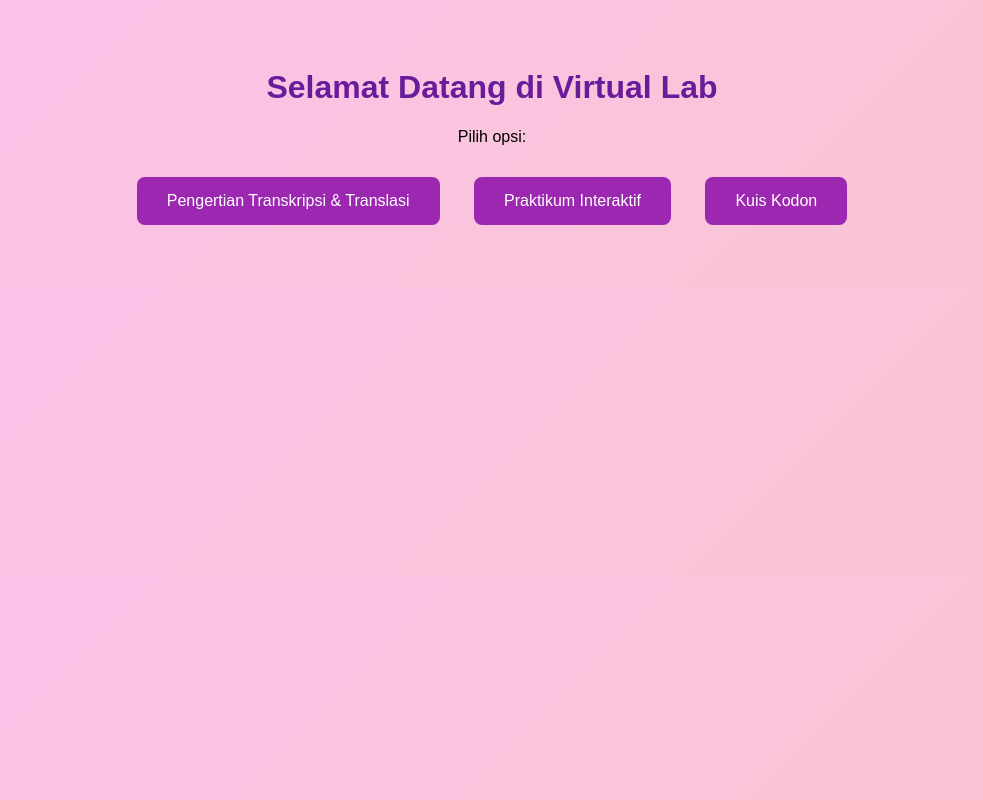
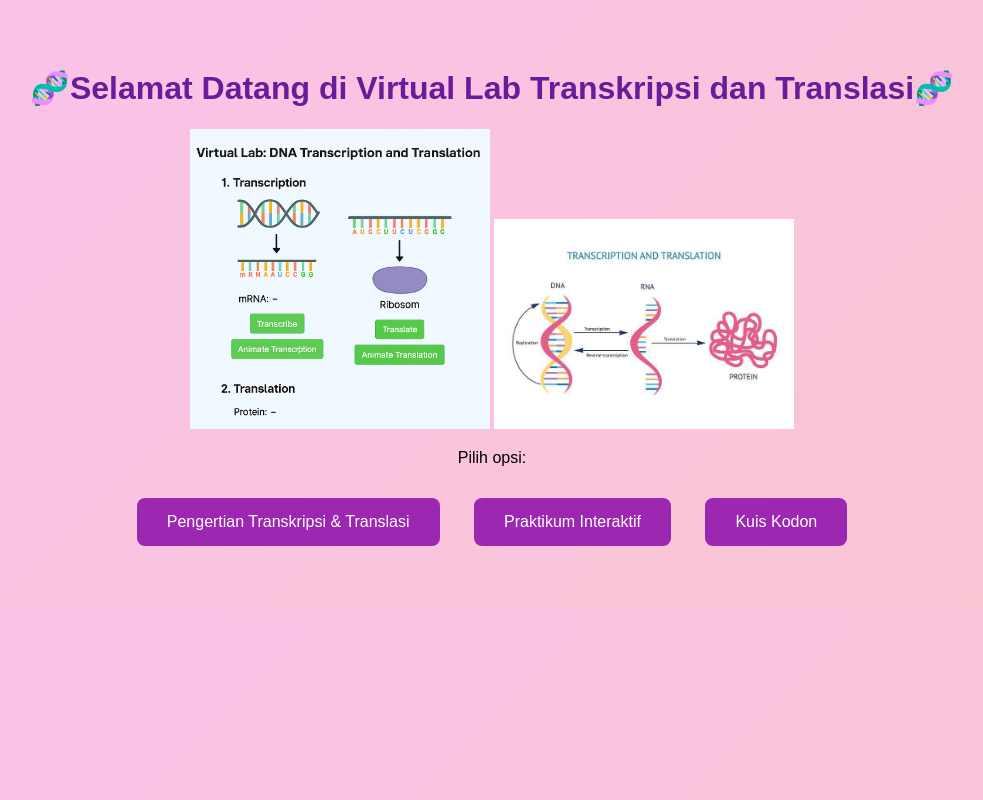
Before and after one commit to astrii08/Virtual-Lab-Transkripsi-dan-Translasi, a plain HTML site: page index.html in a window 1280 px wide. Shown: the whole page, without its empty margins (148-1131 px from the left). Drawn offline with Linux system fonts and the light colour scheme.

Commit message:
Update index.html

```diff
--- a/index.html
+++ b/index.html
@@ -29,7 +29,12 @@
 </style>
 </head>
 <body>
-  <h1>Selamat Datang di Virtual Lab</h1>
+  <h1>🧬Selamat Datang di Virtual Lab Transkripsi dan Translasi🧬</h1>
+
+  <img src="DNA png.png" alt="Ilustrasi DNA" width="300">
+  <img src="sintesis protein png.png" alt="Ilustrasi Sintesis Protein" width="300">
+
+  <br>
   <p>Pilih opsi:</p>
   <a href="materi.html" class="menu-btn">Pengertian Transkripsi & Translasi</a>
   <a href="praktikum.html" class="menu-btn">Praktikum Interaktif</a>
```
